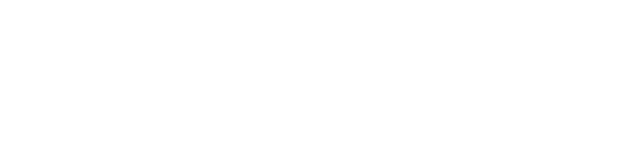
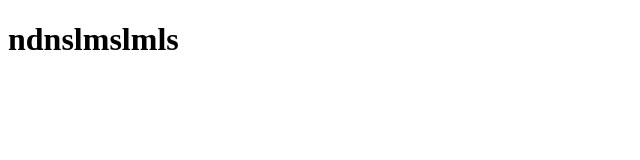
Before and after one commit to Manvel901/remote-test-2, a plain HTML site: page index.html in a window 1280 px wide. Shown: the whole page, without its empty margins (0-640 px from the left). Drawn offline with Linux system fonts and the light colour scheme.

Commit message:
Update index.html

```diff
--- a/index.html
+++ b/index.html
@@ -1,6 +1,6 @@
 <!DOCTYPE html>
 <head>
   <body>
-
+    <h1> ndnslmslmls </h1>
   </body>
 </head>
```
